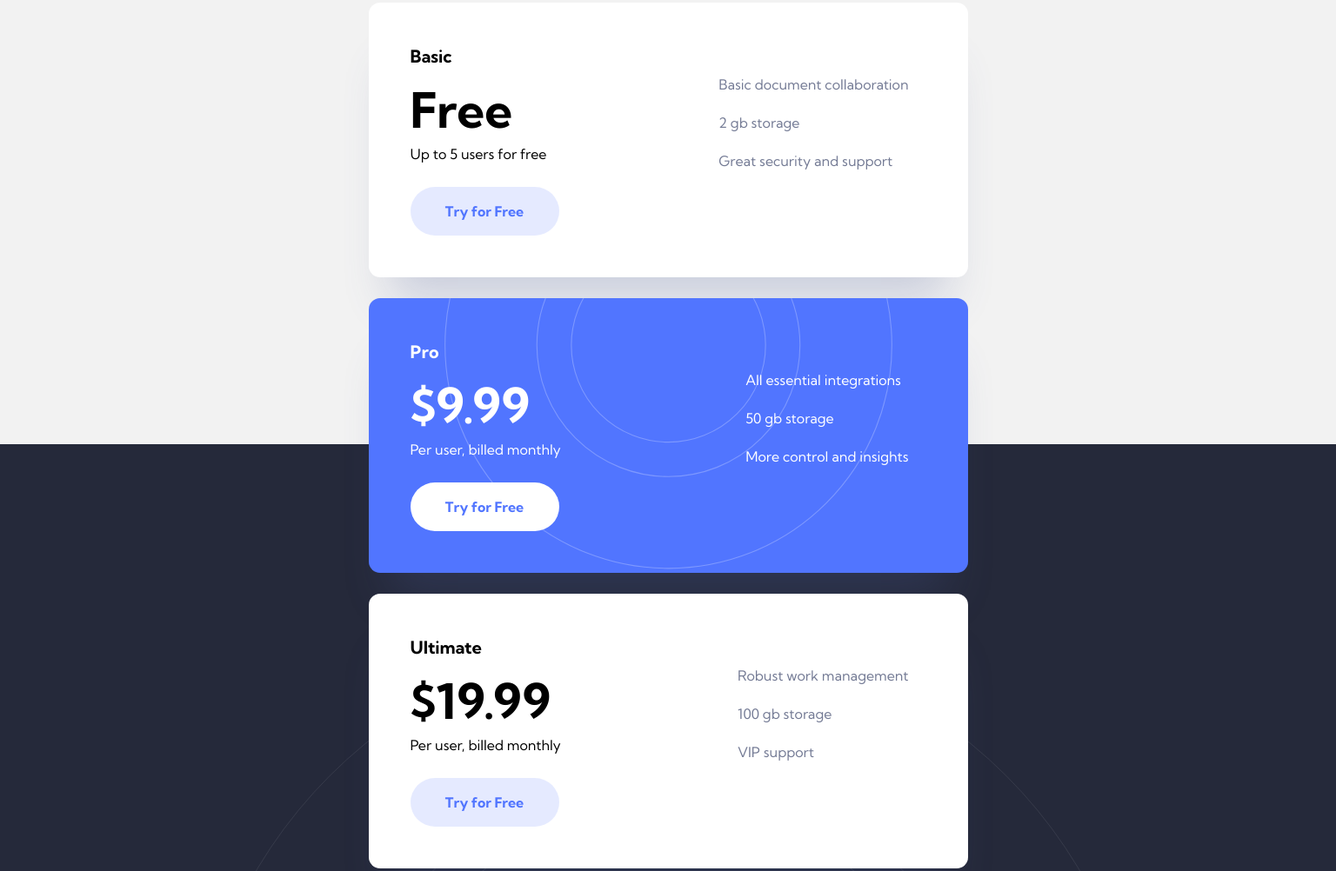
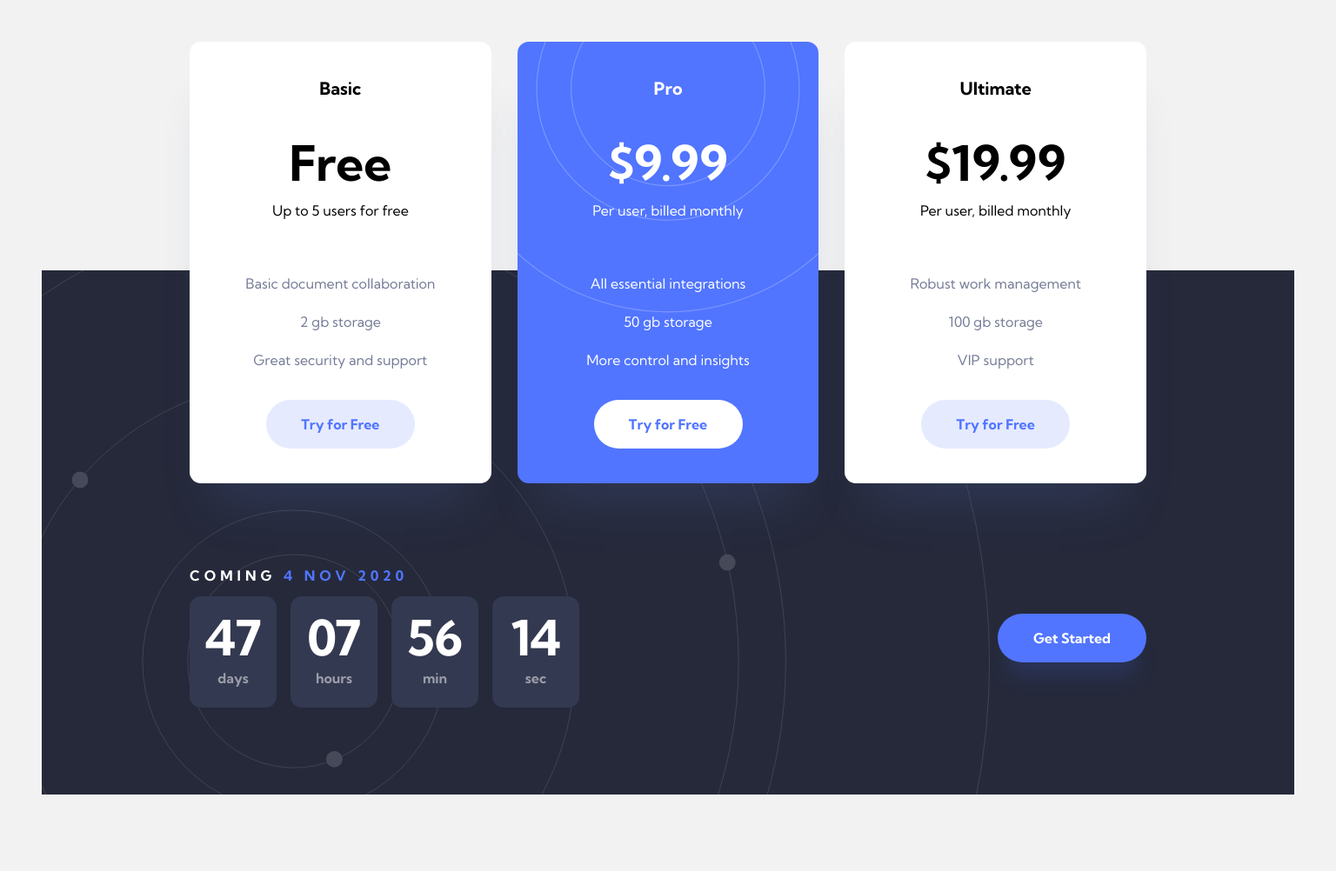
Before and after one commit to MichalTrubini/Officelite-coming-soon-site, a plain HTML site: page index.html in a window 1536 px wide. Shown: the part 893-1895 px from the top of the page at 87% size. After the commit the page ends 1807 px from the top, so only its background shows below. Drawn offline with Linux system fonts and the light colour scheme.

Commit message:
desktop css WIP

```diff
--- a/index.html
+++ b/index.html
@@ -108,6 +108,7 @@
         </div>
       </div>
       <div class="countdown">
+        <div class="countdown__container">
           <p class="countdown__date countdown__date--light">Coming <span class="countdown__date--accent">4 Nov 2020</span></p>
           <div class="countdown__block">
             <div class="countdown__wrapper">
@@ -127,6 +128,7 @@
               <p class="countdown__scale countdown__scale--light">sec</p>
             </div>
           </div>
+        </div>
         <a href="#" class="button button--primary">Get Started</a>
       </div>
     </div>
--- a/scss/style.scss
+++ b/scss/style.scss
@@ -497,6 +497,7 @@ p {
 
         width: 100%;
         max-width: 110rem;
+        margin-bottom: 43.8rem;
 
         &__content {
             width: 54rem;
@@ -521,4 +522,83 @@ p {
             margin-bottom: 3.2rem;
         }
     }
+
+    .offer-wrapper {
+        width: 110rem;
+        max-width: 110rem;
+    }
+
+    .cards {
+        display: flex;
+        margin-bottom: 8.2rem;
+
+        &__card {
+          width: 35rem;
+          margin-bottom: 0;
+          margin-right: 3rem;
+          text-align: center;
+          padding: 4rem;
+
+          .button {
+              margin: auto;
+          }
+        }
+
+        &__card:last-child {
+            margin-right: 0;
+        }
+
+        &__card-wrapper {
+            flex-direction: column;
+        }
+
+        &__subtitle {
+            margin-bottom: 4rem;
+        }
+
+        &__heading {
+            margin-bottom: 0.8rem;
+        }
+
+        &__subtitle-two {
+            margin-bottom: 5.6rem;
+        }
+        &__list {
+            margin-bottom: 3.2rem;
+        }
+
+        &__list-item:last-child {
+            margin-bottom: 0;
+        }
+    }
+
+    .footer {
+        height: 60.3rem;
+        background: url(../assets/home/bg-pattern-footer.svg) bottom  left no-repeat, #25293A;
+        background-size: 1600px;
+        background-position-y: -350px;
+        background-position-x: -510px;
+        max-width: 144rem;
+    }
+
+    .countdown {
+
+        display: flex;
+        justify-content: space-between;
+        width: 100%;
+
+        &__block {
+            width: 44.8rem;
+            margin-bottom: 0;
+        }
+
+        .button {
+            margin: 6.8rem 0 0 auto;
+        }
+
+        &__date {
+            text-align: left;
+            margin-bottom: 0;
+        }
+    }
 }
```
Also changed, not shown: css/style.css, 1 other file. Lines whose indentation alone changed are shown as unchanged.
